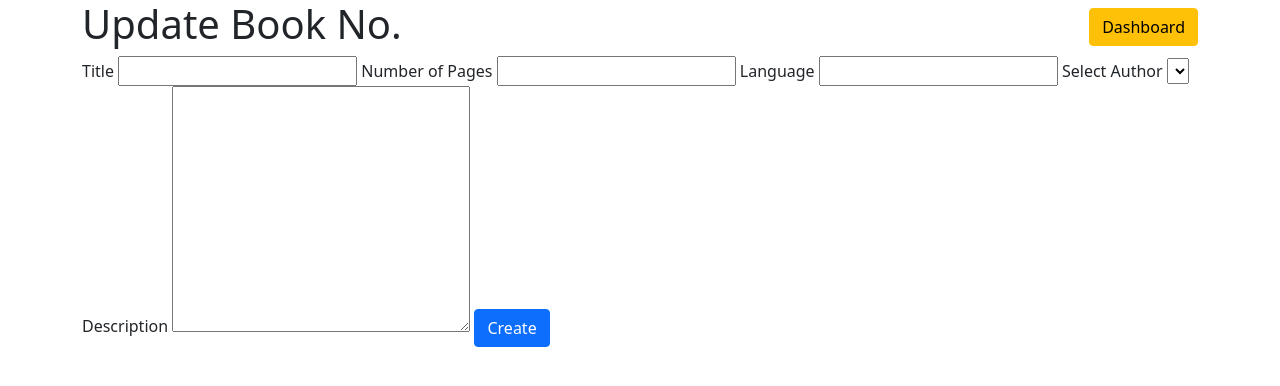
After one commit to rvua/BookShelf, a Flask app: template flask_app/templates/edit_book.html in a window 1280 px wide. The commit adds this page. Shown: the top 386 px of the page. Run offline with Flask 2, Linux system fonts and the light colour scheme; the template is opened without the code that fills it, so the values that code supplies are empty.

Commit message:
edit and delete

```diff
--- a/flask_app/templates/books.html
+++ b/flask_app/templates/books.html
@@ -29,7 +29,11 @@
                     <td>{{book.pages}}</td>
                     <td>{{book.language}}</td>
                     <td><a href="/author/{{book.author.id}}">{{book.author.first_name}} {{book.author.last_name}}</a></td>
-                    <td><a href="/books/{{book.id}}">Show</a></td>
+                    <td>
+                        <a href="/books/{{book.id}}">Show</a> |
+                        <a href="/books/{{book.id}}/edit">Edit</a> |
+                        <a href="/books/{{book.id}}/delete">Delete</a>
+                    </td>
                 </tr>
                 {% endfor %}
             </tbody>
--- /dev/null
+++ b/flask_app/templates/edit_book.html
@@ -0,0 +1,38 @@
+<!DOCTYPE html>
+<html lang="en">
+<head>
+    <meta charset="UTF-8">
+    <meta http-equiv="X-UA-Compatible" content="IE=edge">
+    <meta name="viewport" content="width=device-width, initial-scale=1.0">
+    <link href="https://cdn.jsdelivr.net/npm/bootstrap@5.1.3/dist/css/bootstrap.min.css" rel="stylesheet" integrity="sha384-1BmE4kWBq78iYhFldvKuhfTAU6auU8tT94WrHftjDbrCEXSU1oBoqyl2QvZ6jIW3" crossorigin="anonymous">
+    <title>Document</title>
+</head>
+<body>
+    <div class="container">
+        <a href="/books" class="btn btn-warning float-end mt-2">Dashboard</a>
+        <h1>Update Book No. <span class="text-danger">{{book.id}}</span></h1>
+        <form action="/update_book/{{book.id}}" method="post">
+            <label for="title">Title</label>
+            <input type="text" name="title" value="{{book.title}}">
+
+            <label for="pages">Number of Pages</label>
+            <input type="number" name="pages" value="{{book.pages}}">
+
+            <label for="language">Language</label>
+            <input type="text" name="language" value="{{book.language}}">
+
+            <label for="author_id">Select Author</label>
+            <select name="author_id">
+                {% for author in authors %}
+                <option value="{{author.id}}">{{author.first_name}} {{author.last_name}}</option>
+                {% endfor %}
+            </select>
+
+            <label for="description">Description</label>
+            <textarea name="description" cols="30" rows="10">{{book.description}}</textarea>
+
+            <input type="submit" value="Create" class="btn btn-primary" value="Update Book">
+        </form>
+    </div>
+</body>
+</html>
```
Also changed, not shown: flask_app/controllers/book_controller.py (+36 -0 lines), flask_app/models/book.py (+16 -0 lines).
